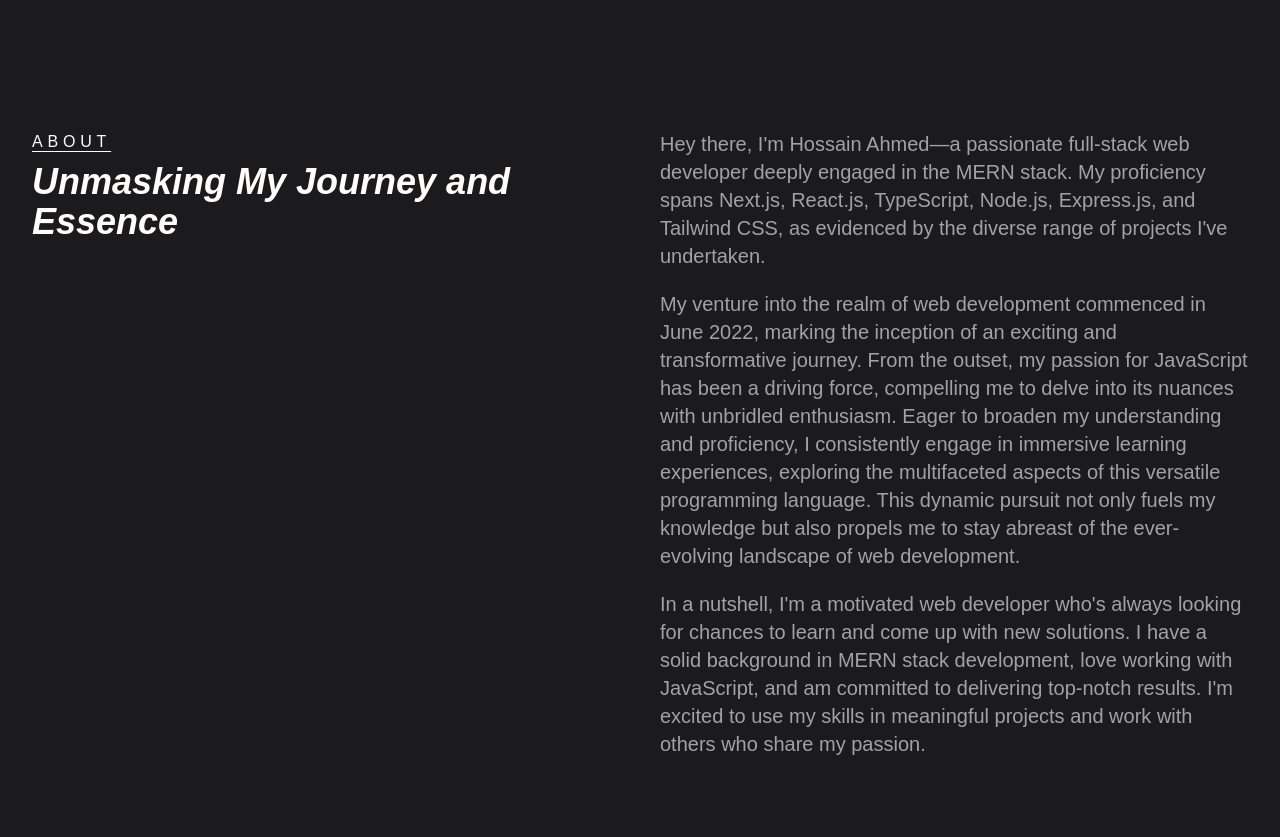
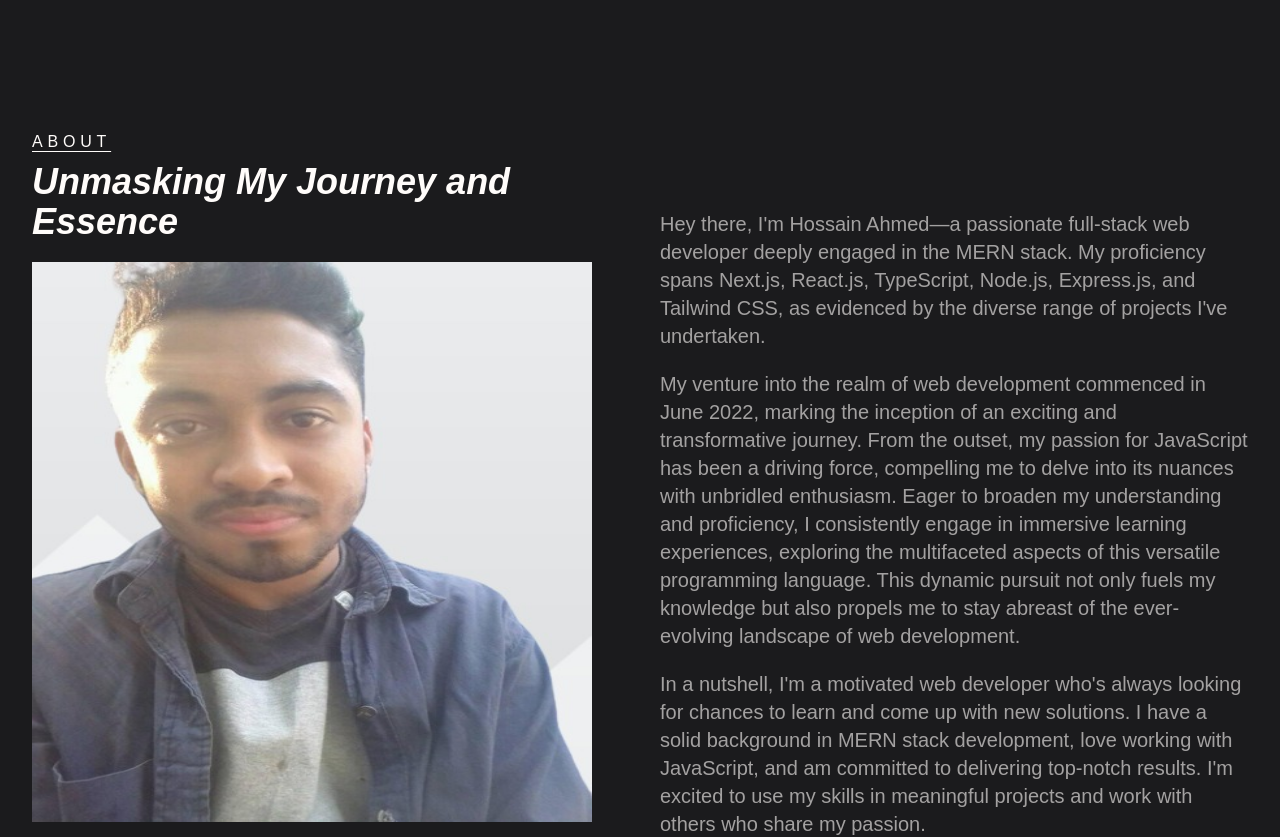
Before and after one commit to Hossain-A1/portfolio, a Next.js app: page / in a window 1280 px wide. Shown: the part 640-1477 px from the top of the page. Built offline with nearby package versions, Linux system fonts and the light colour scheme; a web font is replaced by a local one.

Commit message:
about image added

```diff
--- a/components/About.tsx
+++ b/components/About.tsx
@@ -1,17 +1,28 @@
+import Image from "next/image";
 import SectionTitle from "./ui/SectionTitle";
 
 const AboutPage = () => {
   return (
     <section id='about' className='wrapper t-margin sp'>
       <div className='  grid lg:grid-cols-2 grid-cols-1 gap-10'>
-        <div className='pic'>
+        <div className='pic space-y-5'>
           <SectionTitle
             heading='About'
             subHeading='Unmasking My Journey and Essence'
           />
+          <div className='lg:h-[35rem] lg:w-[35rem] hover:scale-110 eq  flex justify-center items-center '>
+            <Image
+              src='/images/about-1.jpg'
+              alt='hossain'
+              priority
+              height='720'
+              width='1280'
+              className='h-full w-full object-fill'
+            />
+          </div>
         </div>
 
-        <div className='ditails '>
+        <div className='ditails lg:mt-20 '>
           <div className='space-y-5'>
             <div>
               <p>
@@ -23,7 +34,7 @@ const AboutPage = () => {
               </p>
             </div>
 
-            <div className='max-md:hidden'>
+            <div className=''>
               <p>
                 My venture into the realm of web development commenced in June
                 2022, marking the inception of an exciting and transformative
```
Also changed, not shown: public/images/about-1.jpg (added).
